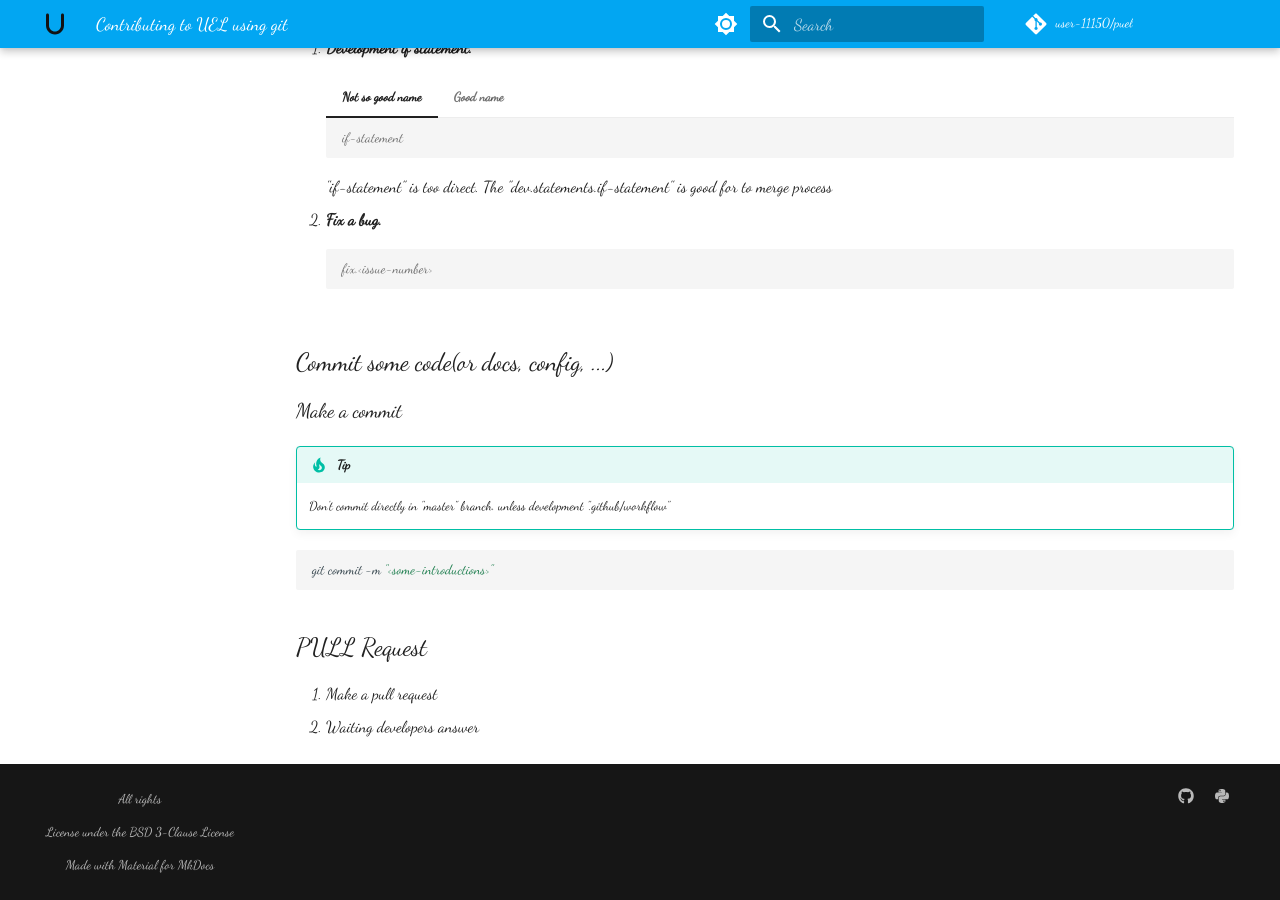
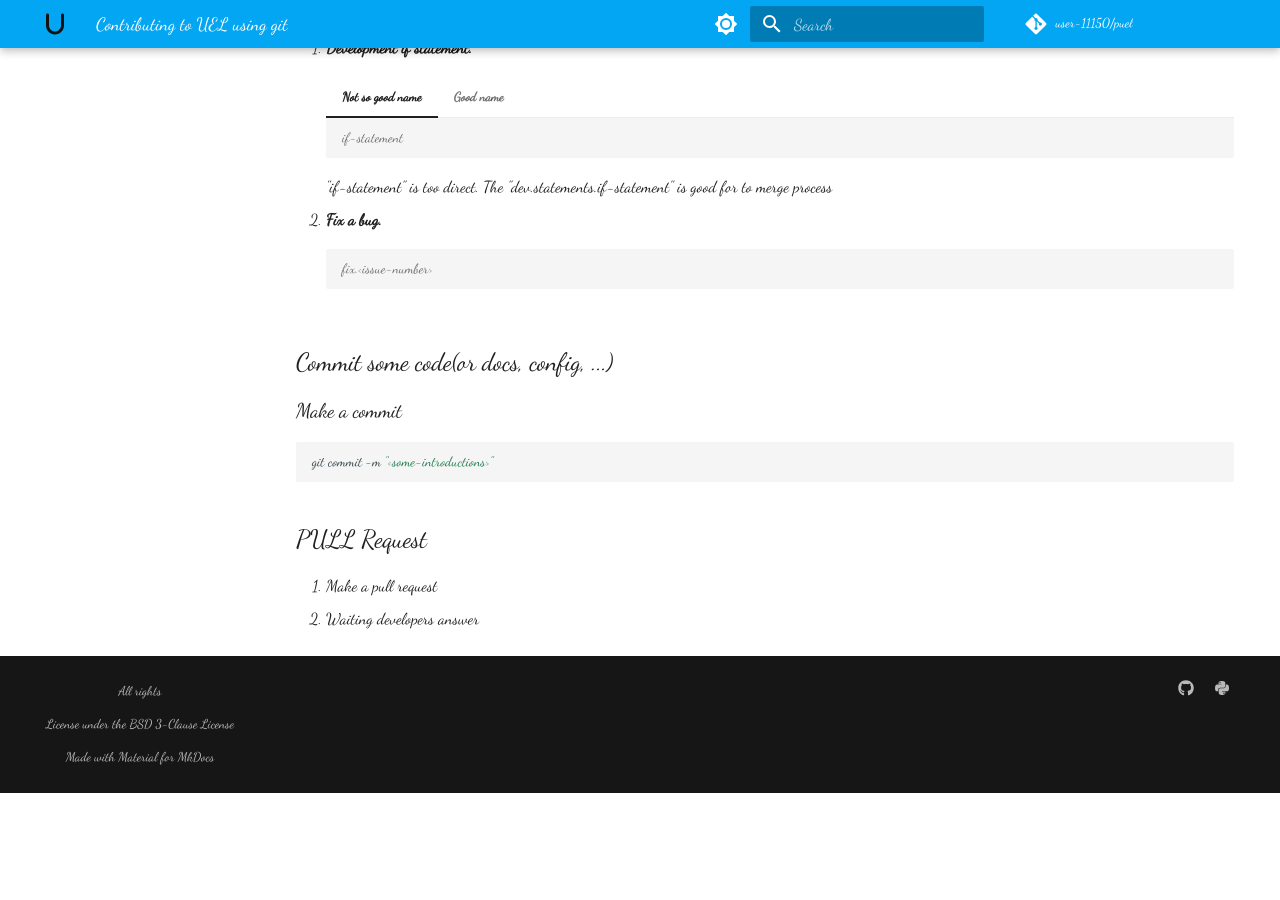
Before and after one commit to user-11150/puel, an MkDocs documentation site: the page built from docs/dev-guide/git.md, in a window 1280 px wide and 900 px high, scrolled down 2046 px. Built offline with MkDocs 1.6.1 and Material for MkDocs 9.7.7, drawn with Linux system fonts in a browser that asks for light colours; some web fonts are replaced; comment, search, counter and statistics services are not loaded; after the commit the page ends 2839 px from its top, so only the background shows below that.

Commit message:
Ready for 2.1.0.dev6

````diff
--- a/docs/dev-guide/git.md
+++ b/docs/dev-guide/git.md
@@ -59,9 +59,6 @@
 ## Commit some code(or docs, config, ...) {#commit}
 ### Make a commit
 
-!!! tip
-    Don't commit directly in "master" branch. unless development ".github/workflow"
-
 ```bash
 git commit -m "<some-introductions>"
 ```
--- a/src/uel/version.py
+++ b/src/uel/version.py
@@ -1,3 +1,3 @@
 # -*- coding: UTF-8 -*-
 
-__version__ = "2.1.0.dev5"  # pragma: no cover
+__version__ = "2.1.0.dev6"  # pragma: no cover
````
Also changed, not shown: 1 other file.
